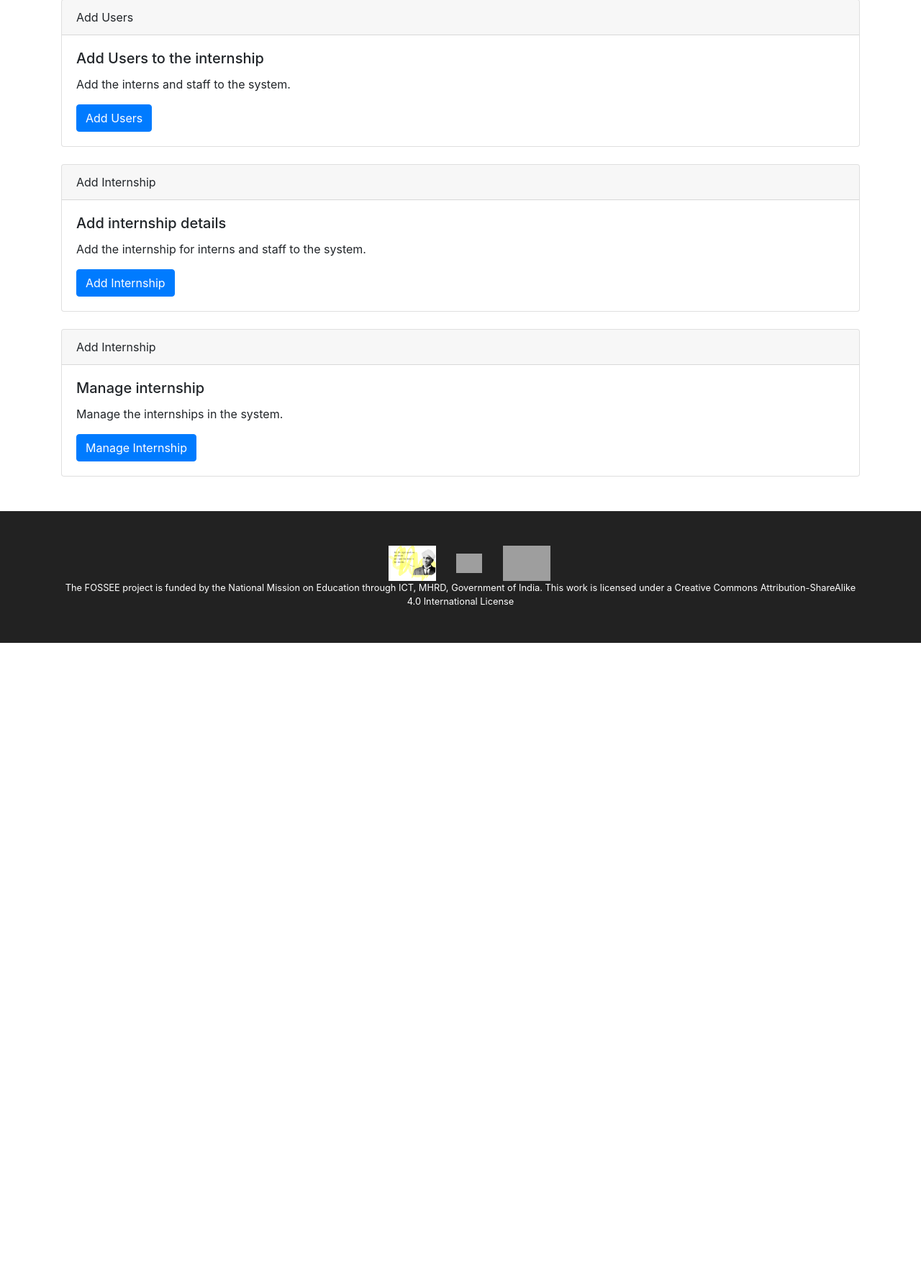
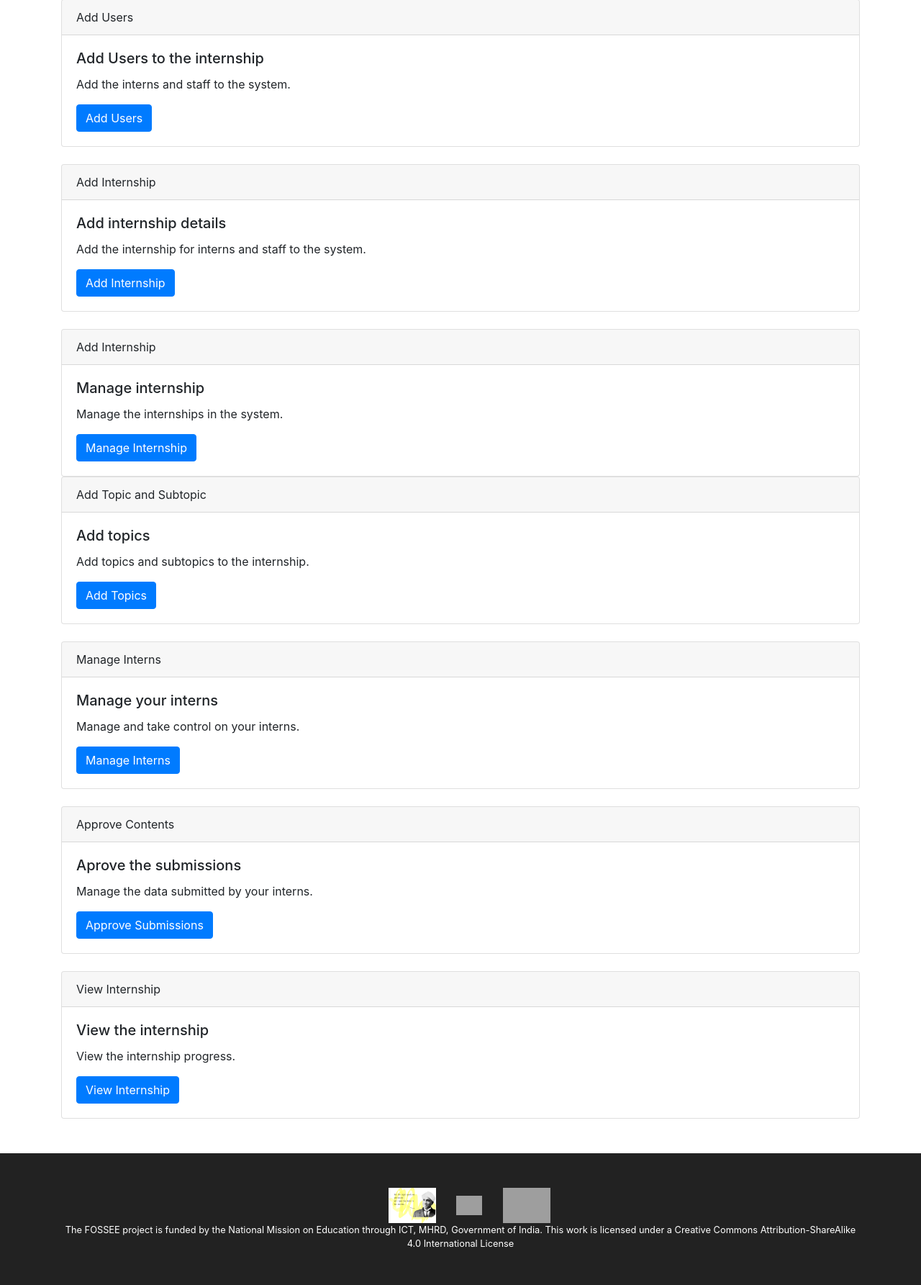
Before and after one commit to purusharths/django_math.animations, a Django app: page /dashboard/ in a window 1280 px wide. Shown: the part 210-1995 px from the top of the page at 72% size. Before the commit the page ends 1103 px from the top, so only its background shows below. Run offline with Django 3.2, Linux system fonts and the light colour scheme; the visitor is signed in with stand-in values (Sample User, id 1); some libraries are stand-ins or nearby versions; grey boxes are pictures that could not be loaded.

Commit message:
changes in dashboard

```diff
--- a/templates/fossee_math_pages/dashboard.html
+++ b/templates/fossee_math_pages/dashboard.html
@@ -46,59 +46,85 @@
                     </div>
                 </div>
             </div>
-        {% endif %} {% if request.user.adduser.role == 'INTERN' %}
-        <!-- Intern section -->
+        {% endif %}
+        {% if user.is_staff %}
             <div class="container">
-            <div class="main-section">
-                <div class="dashbord">
-                    <div class="icon-section">
-                        <i class="fa fa-calendar" aria-hidden="true"></i><br>
-                        <small>Since</small>
-                        <p>{% for user in date_joined %}{{ user.date_joined|timesince }}{% endfor %}</p>
-
+               <div class="card">
+                    <div class="card-header">
+                        Add Topic and Subtopic
+                    </div>
+                    <div class="card-body">
+                        <h5 class="card-title">Add topics</h5>
+                        <p class="card-text">Add topics and subtopics to the internship.</p>
+                        <a href="{% url 'staff_add_topics' %}" class="btn btn-primary">Add Topics</a>
                     </div>
                 </div>
-                <div class="dashbord dashbord-orange">
-                    <div class="icon-section">
-                        <i class="fa fa-file" aria-hidden="true"></i><br>
-                        <small>Total Proposals</small>
-                        <p>{{ total_proposals_intern }}</p>
+                <br>
+             <div class="card">
+                    <div class="card-header">
+                        Manage Interns
+                    </div>
+                    <div class="card-body">
+                        <h5 class="card-title">Manage your interns</h5>
+                        <p class="card-text">Manage and take control on your interns.</p>
+                        <a href="{% url 'staff_manage_intern' %}" class="btn btn-primary">Manage Interns</a>
                     </div>
                 </div>
-                <div class="dashbord dashbord-green">
-                    <div class="icon-section">
-                        <i class="fa fa-file-alt" aria-hidden="true"></i><br>
-                        <small>Accepted Proposals</small>
-                        <p>{{ proposal_status_intern }}</p>
+                <br>
+             <div class="card">
+                    <div class="card-header">
+                        Approve Contents
+                    </div>
+                    <div class="card-body">
+                        <h5 class="card-title">Aprove the submissions</h5>
+                        <p class="card-text">Manage the data submitted by your interns.</p>
+                        <a href="{% url 'staff_aprove_contents' %}" class="btn btn-primary">Approve Submissions</a>
+                    </div>
+                </div>
+                <br>
+             <div class="card">
+                    <div class="card-header">
+                       View Internship
+                    </div>
+                    <div class="card-body">
+                        <h5 class="card-title">View the internship</h5>
+                        <p class="card-text">View the internship progress.</p>
+                        <a href="{% url 'staff_view_internship' %}" class="btn btn-primary">View Internship</a>
                     </div>
                 </div>
             </div>
+        {% else %}
+            <div class="container">
+                <div class="card">
+                    <div class="card-header">
+                        Add Data for Your Topic
                     </div>
-    {% endif %} {% if request.user.adduser.role == 'STAFF' %}
-        <!-- Staff section -->
-        <div class="container">
-            <div class="main-section">
-                <div class="dashbord">
-                    <div class="icon-section">
-                        <i class="fa fa-copy" aria-hidden="true"></i><br>
-                        <small>Total Proposals</small>
-                        <p>{{ total_proposals }}</p>
-
+                    <div class="card-body">
+                        <h5 class="card-title">Add data to the topics</h5>
+                        <p class="card-text">Add the data to the topics and click on submit to submit to the mentors.</p>
+                        <a href="{% url 'intern_add_data' %}" class="btn btn-primary">Add Data</a>
                     </div>
                 </div>
-                <div class="dashbord dashbord-red">
-                    <div class="icon-section">
-                        <i class="fa fa-times" aria-hidden="true"></i><br>
-                        <small>Unaccepted Proposals</small>
-                        <p>{{ proposal_status_false }}</p>
+                <br>
+                <div class="card">
+                    <div class="card-header">
+                        View Your Work
+                    </div>
+                    <div class="card-body">
+                        <h5 class="card-title">View Your Progress</h5>
+                        <p class="card-text">Lets you to see your progress and content aproval status. Once aproved to change contents contact the mentors.</p>
+                        <a href="{% url 'intern_view_data' %}" class="btn btn-primary">View Your Work</a>
                     </div>
                 </div>
-                <div class="dashbord dashbord-green">
-                    <div class="icon-section">
-                        <i class="fa fa-check" aria-hidden="true"></i><br>
-                        <small>Accepted Proposals</small>
-                        <p>{{ proposal_status_true }}</p>
+                <br>
+                <div class="card">
+                    <div class="card-header">
+                        View Internship
                     </div>
+                    <div class="card-body">
+                        <h5 class="card-title">View the entire internship details</h5>
+                        <p class="card-text">Allows you to see the entire intership details.</p>
+                        <a href="{% url 'intern_view_internship' %}" class="btn btn-primary">View Internship</a>
                     </div>
                 </div>
             </div>
```
Lines whose indentation alone changed are shown as unchanged.
